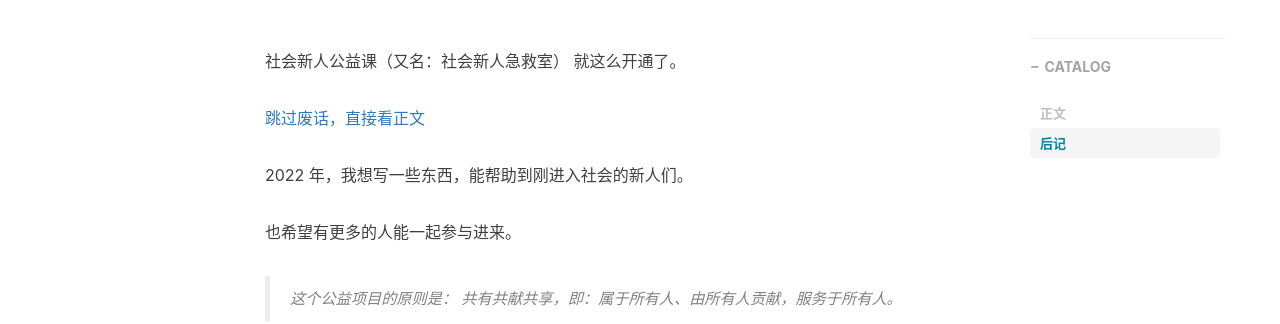
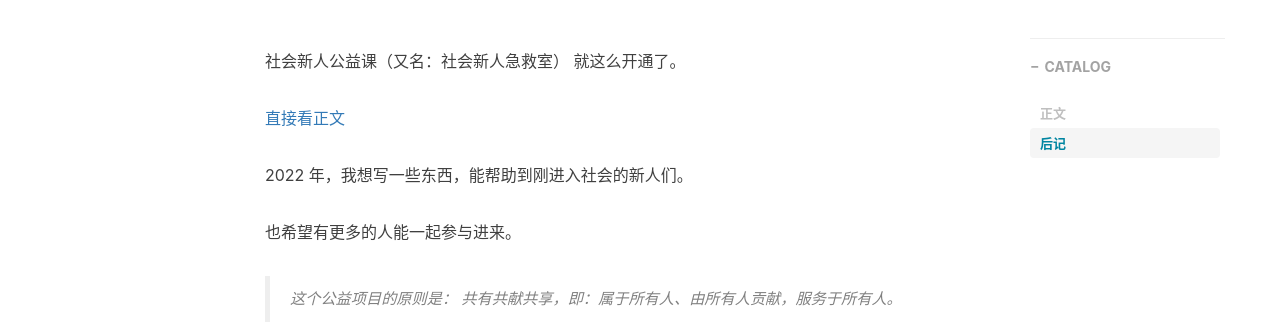
Before and after one commit to shehuixinrenicu/shehuixinren, a Jekyll site: the page built from _posts/2022-10-11-hello-shehuixinren.markdown, in a window 1280 px wide and 900 px high, scrolled down 373 px. Shown: the part 152-476 px from the top of the window. Built offline with Jekyll 4.4.1, drawn with Linux system fonts in a browser that asks for light colours; nearby versions of some CDN libraries; comment, search, counter and statistics services are not loaded.

Commit message:
Update 2022-10-11-hello-shehuixinren.markdown

```diff
--- a/_posts/2022-10-11-hello-shehuixinren.markdown
+++ b/_posts/2022-10-11-hello-shehuixinren.markdown
@@ -13,7 +13,7 @@ tags:
 
 社会新人公益课（又名：社会新人急救室） 就这么开通了。
 
-[跳过废话，直接看正文 ](#zhengwen)
+[直接看正文 ](#zhengwen)
 
 2022 年，我想写一些东西，能帮助到刚进入社会的新人们。
 
```
